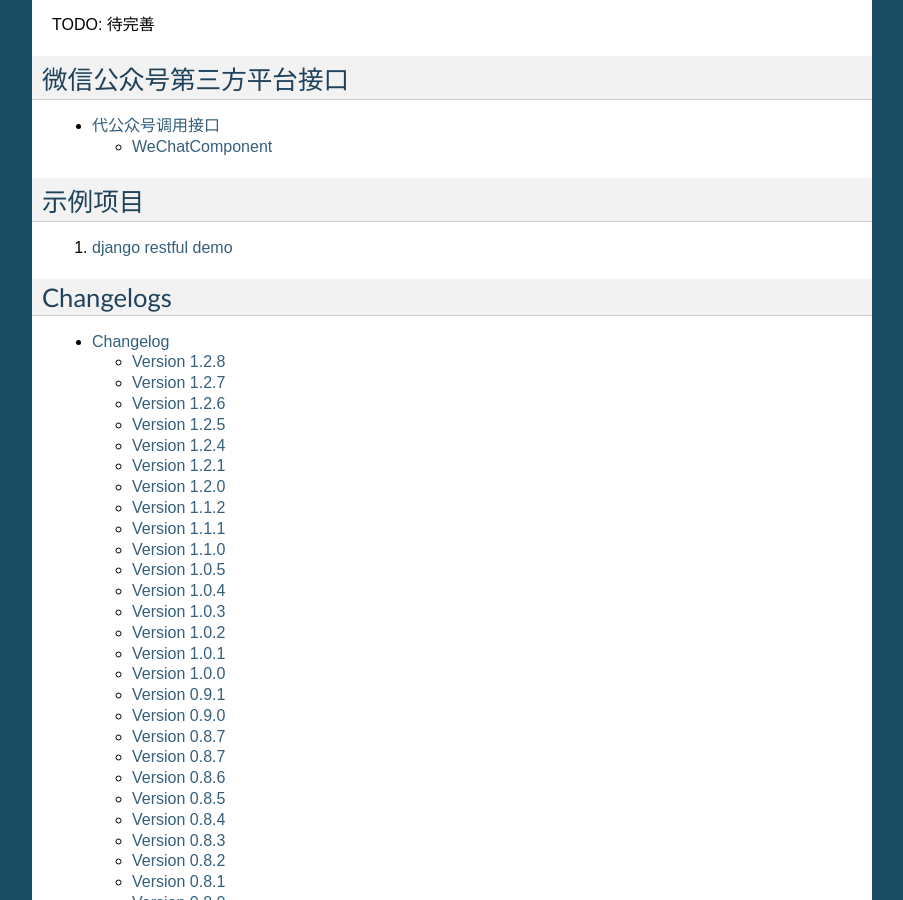
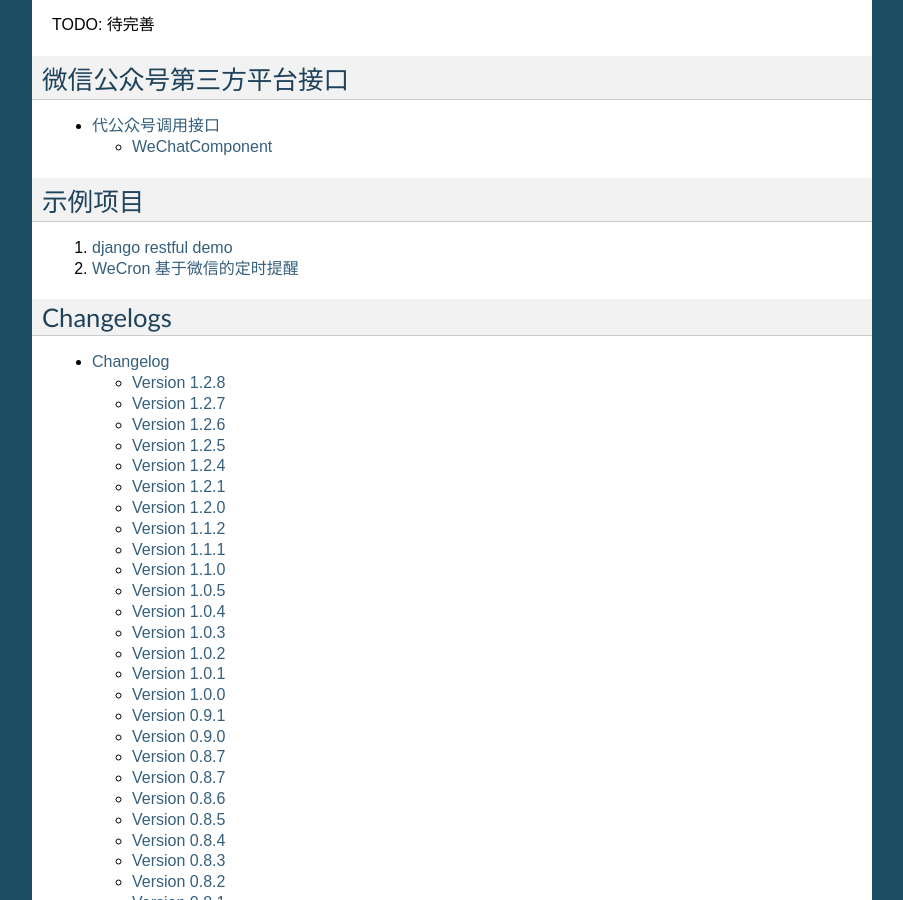
Before and after one commit to wechatpy/wechatpy, a Sphinx documentation site: the page built from docs/index.rst, in a window 1280 px wide and 900 px high, scrolled down 1925 px. Shown: the whole window, without its empty margins (198-1101 px from the left). Built offline with Sphinx 7.4.7, drawn with Linux system fonts in a browser that asks for light colours.

Commit message:
Add WeCron demo project

```diff
--- a/docs/index.rst
+++ b/docs/index.rst
@@ -48,6 +48,7 @@
 ----------
 
 1. `django restful demo <https://github.com/wechatpy/django-wechat-example/>`_
+2. `WeCron 基于微信的定时提醒 <https://github.com/polyrabbit/WeCron>`_
 
 
 Changelogs
```
